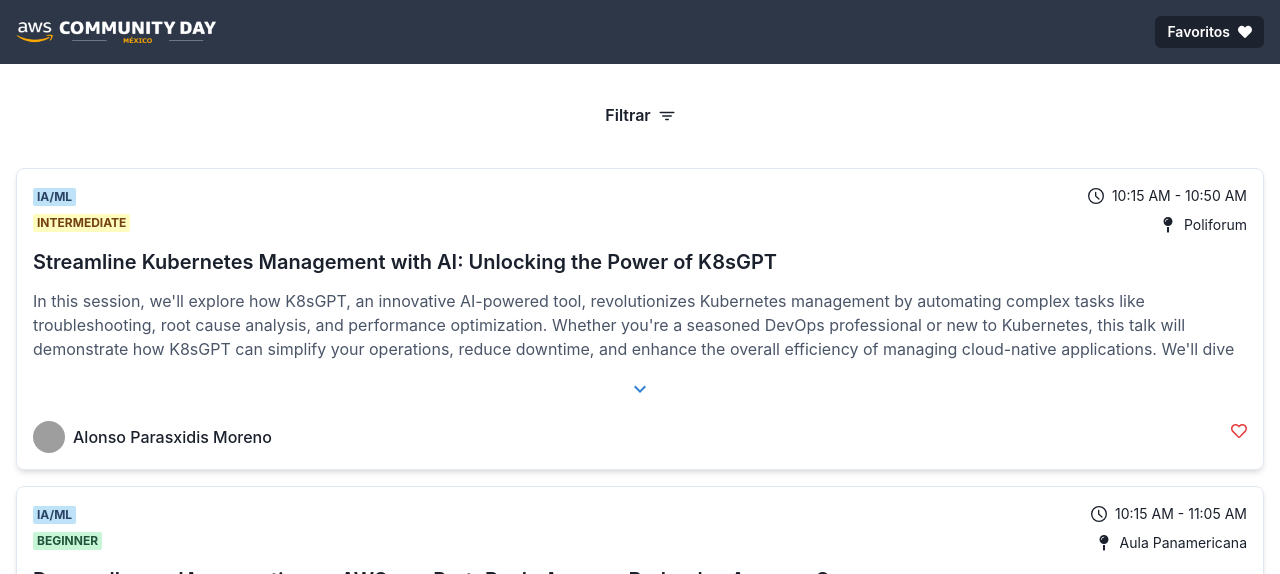
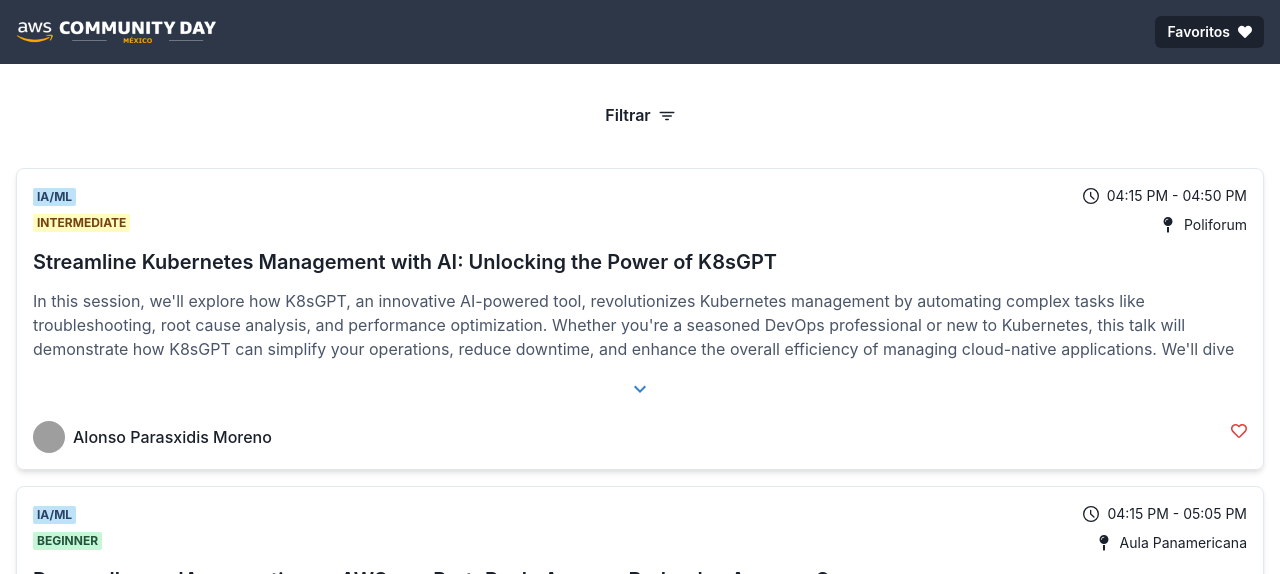
Before and after one commit to awscommunitymx/agenda, a Next.js app: page / in a window 1280 px wide. Shown: the top 574 px of the page. Built offline with nearby package versions, Linux system fonts and the light colour scheme; grey boxes are pictures that could not be loaded.

Commit message:
Add timezone
Co-authored-by: David Victoria <90426863+davidvictoria@users.noreply.github.com>

```diff
--- a/app/data/sessions.ts
+++ b/app/data/sessions.ts
@@ -10,8 +10,8 @@
         "speaker": "Aarón Munguía",
         "speakerImage": "https://example.com/speaker-image.jpg",
         "time": {
-            "start": new Date('2024-09-24T15:00'),
-            "end": new Date('2024-09-24T15:35')
+            "start": new Date('2024-09-24T15:00:00-06:00'),
+            "end": new Date('2024-09-24T15:35:00-06:00')
         },
         "category": "Operaciones",
         "level": "Advanced",
@@ -25,8 +25,8 @@
         "speaker": "Agustín Villarreal Carrillo",
         "speakerImage": "https://example.com/speaker-image.jpg",
         "time": {
-            "start": new Date('2024-09-24T15:00'),
-            "end": new Date('2024-09-24T15:35')
+            "start": new Date('2024-09-24T15:00:00-06:00'),
+            "end": new Date('2024-09-24T15:35:00-06:00')
         },
         "category": "PrimerosPasos",
         "level": "All",
@@ -40,8 +40,8 @@
         "speaker": "Aleja Henao Espitia",
         "speakerImage": "https://example.com/speaker-image.jpg",
         "time": {
-            "start": new Date('2024-09-24T15:00'),
-            "end": new Date('2024-09-24T15:50')
+            "start": new Date('2024-09-24T15:00:00-06:00'),
+            "end": new Date('2024-09-24T15:50:00-06:00')
         },
         "category": "IA/ML",
         "level": "Intermediate",
@@ -55,8 +55,8 @@
         "speaker": "Alex Parra",
         "speakerImage": "https://example.com/speaker-image.jpg",
         "time": {
-            "start": new Date('2024-09-24T11:05'),
-            "end": new Date('2024-09-24T11:40')
+            "start": new Date('2024-09-24T11:05:00-06:00'),
+            "end": new Date('2024-09-24T11:40:00-06:00')
         },
         "category": "Operaciones",
         "level": "Intermediate",
@@ -70,8 +70,8 @@
         "speaker": "Alonso Parasxidis Moreno",
         "speakerImage": "https://example.com/speaker-image.jpg",
         "time": {
-            "start": new Date('2024-09-24T10:15'),
-            "end": new Date('2024-09-24T10:50')
+            "start": new Date('2024-09-24T10:15:00-06:00'),
+            "end": new Date('2024-09-24T10:50:00-06:00')
         },
         "category": "IA/ML",
         "level": "Intermediate",
@@ -85,8 +85,8 @@
         "speaker": "Ana Barragán",
         "speakerImage": "https://example.com/speaker-image.jpg",
         "time": {
-            "start": new Date('2024-09-24T10:15'),
-            "end": new Date('2024-09-24T11:05')
+            "start": new Date('2024-09-24T10:15:00-06:00'),
+            "end": new Date('2024-09-24T11:05:00-06:00')
         },
         "category": "IA/ML",
         "level": "Beginner",
@@ -100,8 +100,8 @@
         "speaker": "Ana Reyna",
         "speakerImage": "https://example.com/speaker-image.jpg",
         "time": {
-            "start": new Date('2024-09-24T16:50'),
-            "end": new Date('2024-09-24T17:05')
+            "start": new Date('2024-09-24T16:50:00-06:00'),
+            "end": new Date('2024-09-24T17:05:00-06:00')
         },
         "category": "Softskills",
         "level": "All",
@@ -115,8 +115,8 @@
         "speaker": "Arait Monter",
         "speakerImage": "https://example.com/speaker-image.jpg",
         "time": {
-            "start": new Date('2024-09-24T15:50'),
-            "end": new Date('2024-09-24T16:05')
+            "start": new Date('2024-09-24T15:50:00-06:00'),
+            "end": new Date('2024-09-24T16:05:00-06:00')
         },
         "category": "IA/ML",
         "level": "Intermediate",
@@ -130,8 +130,8 @@
         "speaker": "Armando Alexis Herra Cortez",
         "speakerImage": "https://example.com/speaker-image.jpg",
         "time": {
-            "start": new Date('2024-09-24T15:50'),
-            "end": new Date('2024-09-24T16:25')
+            "start": new Date('2024-09-24T15:50:00-06:00'),
+            "end": new Date('2024-09-24T16:25:00-06:00')
         },
         "category": "Operaciones",
         "level": "Advanced",
@@ -145,8 +145,8 @@
         "speaker": "Barbara Gaspar",
         "speakerImage": "https://example.com/speaker-image.jpg",
         "time": {
-            "start": new Date('2024-09-24T10:15'),
-            "end": new Date('2024-09-24T10:50')
+            "start": new Date('2024-09-24T10:15:00-06:00'),
+            "end": new Date('2024-09-24T10:50:00-06:00')
         },
         "category": "FinOps",
         "level": "Beginner",
@@ -160,8 +160,8 @@
         "speaker": "Brenda Cuevas Vázquez",
         "speakerImage": "https://example.com/speaker-image.jpg",
         "time": {
-            "start": new Date('2024-09-24T12:45'),
-            "end": new Date('2024-09-24T13:20')
+            "start": new Date('2024-09-24T12:45:00-06:00'),
+            "end": new Date('2024-09-24T13:20:00-06:00')
         },
         "category": "Operaciones",
         "level": "Intermediate",
@@ -175,8 +175,8 @@
         "speaker": "César Martinez",
         "speakerImage": "https://example.com/speaker-image.jpg",
         "time": {
-            "start": new Date('2024-09-24T11:55'),
-            "end": new Date('2024-09-24T12:30')
+            "start": new Date('2024-09-24T11:55:00-06:00'),
+            "end": new Date('2024-09-24T12:30:00-06:00')
         },
         "category": "IA/ML",
         "level": "All",
@@ -190,8 +190,8 @@
         "speaker": "David Sol",
         "speakerImage": "https://example.com/speaker-image.jpg",
         "time": {
-            "start": new Date('2024-09-24T12:45'),
-            "end": new Date('2024-09-24T13:20')
+            "start": new Date('2024-09-24T12:45:00-06:00'),
+            "end": new Date('2024-09-24T13:20:00-06:00')
         },
         "category": "Softskills",
         "level": "Beginner",
@@ -205,8 +205,8 @@
         "speaker": "Edgar Omar Reyes Cano",
         "speakerImage": "https://example.com/speaker-image.jpg",
         "time": {
-            "start": new Date('2024-09-24T11:05'),
-            "end": new Date('2024-09-24T11:40')
+            "start": new Date('2024-09-24T11:05:00-06:00'),
+            "end": new Date('2024-09-24T11:40:00-06:00')
         },
         "category": "PrimerosPasos",
         "level": "All",
@@ -220,8 +220,8 @@
         "speaker": "Edwin Alan Moedano Cardiel",
         "speakerImage": "https://example.com/speaker-image.jpg",
         "time": {
-            "start": new Date('2024-09-24T16:05'),
-            "end": new Date('2024-09-24T16:55')
+            "start": new Date('2024-09-24T16:05:00-06:00'),
+            "end": new Date('2024-09-24T16:55:00-06:00')
         },
         "category": "Serverless",
         "level": "Intermediate",
@@ -235,8 +235,8 @@
         "speaker": "Elisa Zamarrón Muñoz",
         "speakerImage": "https://example.com/speaker-image.jpg",
         "time": {
-            "start": new Date('2024-09-24T10:15'),
-            "end": new Date('2024-09-24T10:50')
+            "start": new Date('2024-09-24T10:15:00-06:00'),
+            "end": new Date('2024-09-24T10:50:00-06:00')
         },
         "category": "Operaciones",
         "level": "Beginner",
@@ -250,8 +250,8 @@
         "speaker": "Elizabeth Gómez Guillén",
         "speakerImage": "https://example.com/speaker-image.jpg",
         "time": {
-            "start": new Date('2024-09-24T15:00'),
-            "end": new Date('2024-09-24T15:50')
+            "start": new Date('2024-09-24T15:00:00-06:00'),
+            "end": new Date('2024-09-24T15:50:00-06:00')
         },
         "category": "Operaciones",
         "level": "Intermediate",
@@ -265,8 +265,8 @@
         "speaker": "Enrique Cuevas",
         "speakerImage": "https://example.com/speaker-image.jpg",
         "time": {
-            "start": new Date('2024-09-24T11:55'),
-            "end": new Date('2024-09-24T12:30')
+            "start": new Date('2024-09-24T11:55:00-06:00'),
+            "end": new Date('2024-09-24T12:30:00-06:00')
         },
         "category": "FinOps",
         "level": "Intermediate",
@@ -280,8 +280,8 @@
         "speaker": "Erick J. Pineda Amézquita",
         "speakerImage": "https://example.com/speaker-image.jpg",
         "time": {
-            "start": new Date('2024-09-24T10:15'),
-            "end": new Date('2024-09-24T11:05')
+            "start": new Date('2024-09-24T10:15:00-06:00'),
+            "end": new Date('2024-09-24T11:05:00-06:00')
         },
         "category": "Operaciones",
         "level": "All",
@@ -295,8 +295,8 @@
         "speaker": "Esaú Reyes",
         "speakerImage": "https://example.com/speaker-image.jpg",
         "time": {
-            "start": new Date('2024-09-24T12:45'),
-            "end": new Date('2024-09-24T13:20')
+            "start": new Date('2024-09-24T12:45:00-06:00'),
+            "end": new Date('2024-09-24T13:20:00-06:00')
         },
         "category": "IA/ML",
         "level": "Intermediate",
@@ -310,8 +310,8 @@
         "speaker": "Fabiana Serangelli",
         "speakerImage": "https://example.com/speaker-image.jpg",
         "time": {
-            "start": new Date('2024-09-24T11:20'),
-            "end": new Date('2024-09-24T11:55')
+            "start": new Date('2024-09-24T11:20:00-06:00'),
+            "end": new Date('2024-09-24T11:55:00-06:00')
         },
         "category": "IA/ML",
         "level": "All",
@@ -325,8 +325,8 @@
         "speaker": "Fernando Paz",
         "speakerImage": "https://example.com/speaker-image.jpg",
         "time": {
-            "start": new Date('2024-09-24T11:05'),
-            "end": new Date('2024-09-24T11:40')
+            "start": new Date('2024-09-24T11:05:00-06:00'),
+            "end": new Date('2024-09-24T11:40:00-06:00')
         },
         "category": "Softskills",
         "level": "Beginner",
@@ -340,8 +340,8 @@
         "speaker": "Gabriel Portela",
         "speakerImage": "https://example.com/speaker-image.jpg",
         "time": {
-            "start": new Date('2024-09-24T13:15'),
-            "end": new Date('2024-09-24T13:50')
+            "start": new Date('2024-09-24T13:15:00-06:00'),
+            "end": new Date('2024-09-24T13:50:00-06:00')
         },
         "category": "Operaciones",
         "level": "Intermediate",
@@ -355,8 +355,8 @@
         "speaker": "Gerardo Moreno Ramirez",
         "speakerImage": "https://example.com/speaker-image.jpg",
         "time": {
-            "start": new Date('2024-09-24T16:50'),
-            "end": new Date('2024-09-24T17:05')
+            "start": new Date('2024-09-24T16:50:00-06:00'),
+            "end": new Date('2024-09-24T17:05:00-06:00')
         },
         "category": "PrimerosPasos",
         "level": "Beginner",
@@ -370,8 +370,8 @@
         "speaker": "Hector Zelaya",
         "speakerImage": "https://example.com/speaker-image.jpg",
         "time": {
-            "start": new Date('2024-09-24T11:05'),
-            "end": new Date('2024-09-24T11:40')
+            "start": new Date('2024-09-24T11:05:00-06:00'),
+            "end": new Date('2024-09-24T11:40:00-06:00')
         },
         "category": "IA/ML",
         "level": "Intermediate",
@@ -385,8 +385,8 @@
         "speaker": "Ivan Castañeda",
         "speakerImage": "https://example.com/speaker-image.jpg",
         "time": {
-            "start": new Date('2024-09-24T11:55'),
-            "end": new Date('2024-09-24T12:30')
+            "start": new Date('2024-09-24T11:55:00-06:00'),
+            "end": new Date('2024-09-24T12:30:00-06:00')
         },
         "category": "PrimerosPasos",
         "level": "All",
@@ -400,8 +400,8 @@
         "speaker": "Jakob Hans Renpening Treviño",
         "speakerImage": "https://example.com/speaker-image.jpg",
         "time": {
-            "start": new Date('2024-09-24T11:55'),
-            "end": new Date('2024-09-24T12:30')
+            "start": new Date('2024-09-24T11:55:00-06:00'),
+            "end": new Date('2024-09-24T12:30:00-06:00')
         },
         "category": "PrimerosPasos",
         "level": "All",
@@ -415,8 +415,8 @@
         "speaker": "Joaquín Benitez (Toy Lee)",
         "speakerImage": "https://example.com/speaker-image.jpg",
         "time": {
-            "start": new Date('2024-09-24T13:35'),
-            "end": new Date('2024-09-24T14:10')
+            "start": new Date('2024-09-24T13:35:00-06:00'),
+            "end": new Date('2024-09-24T14:10:00-06:00')
         },
         "category": "Operaciones",
         "level": "Beginner",
@@ -430,8 +430,8 @@
         "speaker": "Jocelyn Poblete",
         "speakerImage": "https://example.com/speaker-image.jpg",
         "time": {
-            "start": new Date('2024-09-24T10:15'),
-            "end": new Date('2024-09-24T10:50')
+            "start": new Date('2024-09-24T10:15:00-06:00'),
+            "end": new Date('2024-09-24T10:50:00-06:00')
         },
         "category": "Operaciones",
         "level": "Intermediate",
@@ -445,8 +445,8 @@
         "speaker": "Jose Yapur",
         "speakerImage": "https://example.com/speaker-image.jpg",
         "time": {
-            "start": new Date('2024-09-24T16:05'),
-            "end": new Date('2024-09-24T16:55')
+            "start": new Date('2024-09-24T16:05:00-06:00'),
+            "end": new Date('2024-09-24T16:55:00-06:00')
         },
         "category": "IA/ML",
         "level": "Intermediate",
@@ -461,8 +461,8 @@
         "speaker": "Joselyn Lagunas",
         "speakerImage": "https://example.com/speaker-image.jpg",
         "time": {
-            "start": new Date('2024-09-24T16:20'),
-            "end": new Date('2024-09-24T16:35')
+            "start": new Date('2024-09-24T16:20:00-06:00'),
+            "end": new Date('2024-09-24T16:35:00-06:00')
         },
         "category": "IA/ML",
         "level": "Beginner",
@@ -476,8 +476,8 @@
         "speaker": "Juan Carlos Martinez Carrillo",
         "speakerImage": "https://example.com/speaker-image.jpg",
         "time": {
-            "start": new Date('2024-09-24T11:55'),
-            "end": new Date('2024-09-24T12:45')
+            "start": new Date('2024-09-24T11:55:00-06:00'),
+            "end": new Date('2024-09-24T12:45:00-06:00')
         },
         "category": "Operaciones",
         "level": "Intermediate",
@@ -491,8 +491,8 @@
         "speaker": "Juan Diego Bonilla",
         "speakerImage": "https://example.com/speaker-image.jpg",
         "time": {
-            "start": new Date('2024-09-24T12:10'),
-            "end": new Date('2024-09-24T13:00')
+            "start": new Date('2024-09-24T12:10:00-06:00'),
+            "end": new Date('2024-09-24T13:00:00-06:00')
         },
         "category": "IA/ML",
         "level": "Intermediate",
@@ -506,8 +506,8 @@
         "speaker": "Julian Garrido Rodriguez",
         "speakerImage": "https://example.com/speaker-image.jpg",
         "time": {
-            "start": new Date('2024-09-24T13:15'),
-            "end": new Date('2024-09-24T14:05')
+            "start": new Date('2024-09-24T13:15:00-06:00'),
+            "end": new Date('2024-09-24T14:05:00-06:00')
         },
         "category": "Operaciones",
         "level": "All",
@@ -521,8 +521,8 @@
         "speaker": "Kelvin Alvarado",
         "speakerImage": "https://example.com/speaker-image.jpg",
         "time": {
-            "start": new Date('2024-09-24T13:35'),
-            "end": new Date('2024-09-24T14:10')
+            "start": new Date('2024-09-24T13:35:00-06:00'),
+            "end": new Date('2024-09-24T14:10:00-06:00')
         },
         "category": "IA/ML",
         "level": "Intermediate",
@@ -536,8 +536,8 @@
         "speaker": "Leonardo Covarrubias García",
         "speakerImage": "https://example.com/speaker-image.jpg",
         "time": {
-            "start": new Date('2024-09-24T11:20'),
-            "end": new Date('2024-09-24T12:10')
+            "start": new Date('2024-09-24T11:20:00-06:00'),
+            "end": new Date('2024-09-24T12:10:00-06:00')
         },
         "category": "IA/ML",
         "level": "All",
@@ -551,8 +551,8 @@
         "speaker": "Luis Carlos Osorio Jayk",
         "speakerImage": "https://example.com/speaker-image.jpg",
         "time": {
-            "start": new Date('2024-09-24T12:45'),
-            "end": new Date('2024-09-24T13:20')
+            "start": new Date('2024-09-24T12:45:00-06:00'),
+            "end": new Date('2024-09-24T13:20:00-06:00')
         },
         "category": "Serverless",
         "level": "All",
@@ -566,8 +566,8 @@
         "speaker": "Luis Gerardo Guerra Garrido",
         "speakerImage": "https://example.com/speaker-image.jpg",
         "time": {
-            "start": new Date('2024-09-24T15:50'),
-            "end": new Date('2024-09-24T16:25')
+            "start": new Date('2024-09-24T15:50:00-06:00'),
+            "end": new Date('2024-09-24T16:25:00-06:00')
         },
         "category": "FinOps",
         "level": "Intermediate",
@@ -581,8 +581,8 @@
         "speaker": "Luis Gerardo Hernandez",
         "speakerImage": "https://example.com/speaker-image.jpg",
         "time": {
-            "start": new Date('2024-09-24T12:45'),
-            "end": new Date('2024-09-24T13:20')
+            "start": new Date('2024-09-24T12:45:00-06:00'),
+            "end": new Date('2024-09-24T13:20:00-06:00')
         },
         "category": "Operaciones",
         "level": "Intermediate",
@@ -596,8 +596,8 @@
         "speaker": "Marco Cornejo",
         "speakerImage": "https://example.com/speaker-image.jpg",
         "time": {
-            "start": new Date('2024-09-24T15:00'),
-            "end": new Date('2024-09-24T15:35')
+            "start": new Date('2024-09-24T15:00:00-06:00'),
+            "end": new Date('2024-09-24T15:35:00-06:00')
         },
         "category": "Softskills",
         "level": "Intermediate",
@@ -611,8 +611,8 @@
         "speaker": "Mariano Rodríguez Díaz",
         "speakerImage": "https://example.com/speaker-image.jpg",
         "time": {
-            "start": new Date('2024-09-24T15:00'),
-            "end": new Date('2024-09-24T15:50')
+            "start": new Date('2024-09-24T15:00:00-06:00'),
+            "end": new Date('2024-09-24T15:50:00-06:00')
         },
         "category": "PrimerosPasos",
         "level": "All",
@@ -626,8 +626,8 @@
         "speaker": "Mario Alberto Rodríguez",
         "speakerImage": "https://example.com/speaker-image.jpg",
         "time": {
-            "start": new Date('2024-09-24T15:00'),
-            "end": new Date('2024-09-24T15:35')
+            "start": new Date('2024-09-24T15:00:00-06:00'),
+            "end": new Date('2024-09-24T15:35:00-06:00')
         },
         "category": "IA/ML",
         "level": "All",
@@ -641,8 +641,8 @@
         "speaker": "Miroslava Galvan",
         "speakerImage": "https://example.com/speaker-image.jpg",
         "time": {
-            "start": new Date('2024-09-24T16:20'),
-            "end": new Date('2024-09-24T16:35')
+            "start": new Date('2024-09-24T16:20:00-06:00'),
+            "end": new Date('2024-09-24T16:35:00-06:00')
         },
         "category": "Softskills",
         "level": "All",
@@ -656,8 +656,8 @@
         "speaker": "Oscar Mendoza",
         "speakerImage": "https://example.com/speaker-image.jpg",
         "time": {
-            "start": new Date('2024-09-24T10:15'),
-            "end": new Date('2024-09-24T10:50')
+            "start": new Date('2024-09-24T10:15:00-06:00'),
+            "end": new Date('2024-09-24T10:50:00-06:00')
         },
         "category": "Operaciones",
         "level": "All",
@@ -671,8 +671,8 @@
         "speaker": "Ramon Esparza",
         "speakerImage": "https://example.com/speaker-image.jpg",
         "time": {
-            "start": new Date('2024-09-24T13:35'),
-            "end": new Date('2024-09-24T14:10')
+            "start": new Date('2024-09-24T13:35:00-06:00'),
+            "end": new Date('2024-09-24T14:10:00-06:00')
         },
         "category": "IA/ML",
         "level": "Beginner",
@@ -686,8 +686,8 @@
         "speaker": "Sebastián Marines",
         "speakerImage": "https://example.com/speaker-image.jpg",
         "time": {
-            "start": new Date('2024-09-24T12:25'),
-            "end": new Date('2024-09-24T13:00')
+            "start": new Date('2024-09-24T12:25:00-06:00'),
+            "end": new Date('2024-09-24T13:00:00-06:00')
         },
         "category": "Serverless",
         "level": "Intermediate",
@@ -701,8 +701,8 @@
         "speaker": "Ulises Chombo",
         "speakerImage": "https://example.com/speaker-image.jpg",
         "time": {
-            "start": new Date('2024-09-24T15:50'),
-            "end": new Date('2024-09-24T16:05')
+            "start": new Date('2024-09-24T15:50:00-06:00'),
+            "end": new Date('2024-09-24T16:05:00-06:00')
         },
         "category": "Operaciones",
         "level": "All",
@@ -717,8 +717,8 @@
         "speaker": "Vicente G. Guzman Lucio",
         "speakerImage": "https://example.com/speaker-image.jpg",
         "time": {
-            "start": new Date('2024-09-24T13:35'),
-            "end": new Date('2024-09-24T14:10')
+            "start": new Date('2024-09-24T13:35:00-06:00'),
+            "end": new Date('2024-09-24T14:10:00-06:00')
         },
         "category": "PrimerosPasos",
         "level": "Beginner",
@@ -733,8 +733,8 @@
         "speaker": "Victor Jimenez",
         "speakerImage": "https://example.com/speaker-image.jpg",
         "time": {
-            "start": new Date('2024-09-24T16:05'),
-            "end": new Date('2024-09-24T16:55')
+            "start": new Date('2024-09-24T16:05:00-06:00'),
+            "end": new Date('2024-09-24T16:55:00-06:00')
         },
         "category": "Operaciones",
         "level": "Advanced",
```
Also changed, not shown: app/components/SingleSessionPage.tsx (+30 -23 lines), 1 other file (tests, documents, lock files or other folders).
